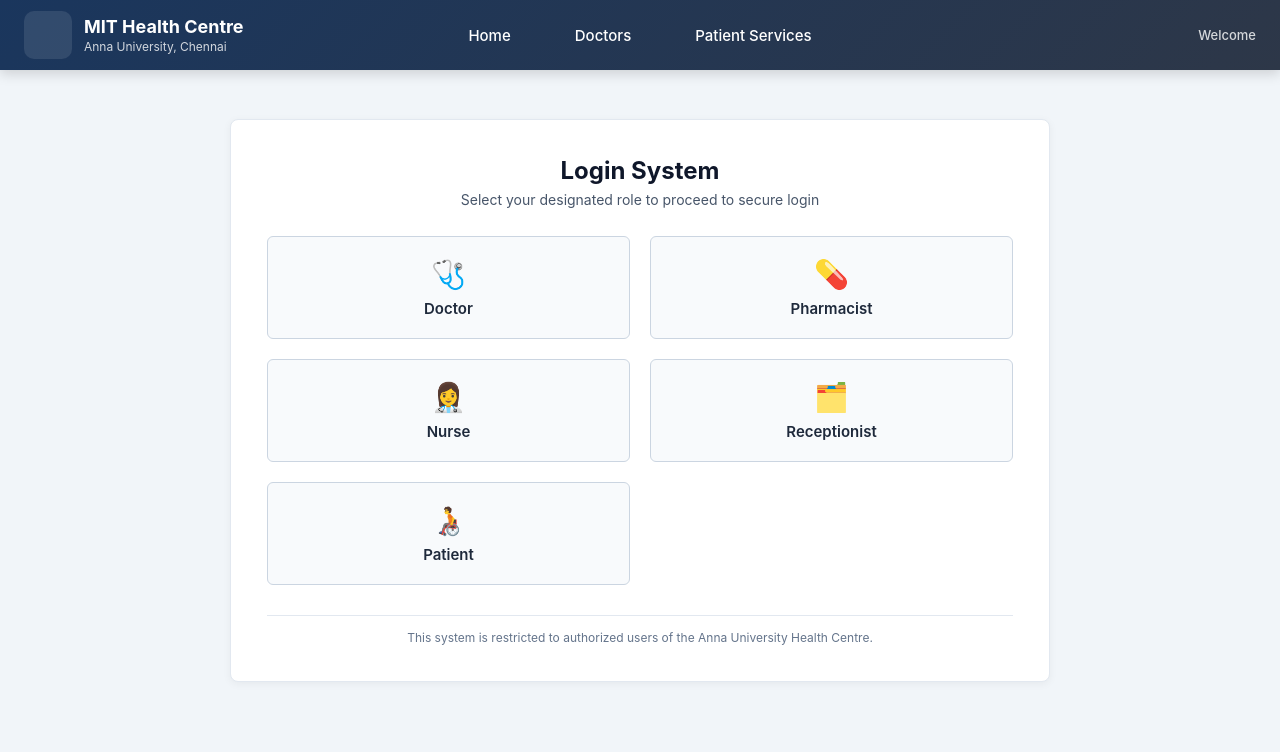
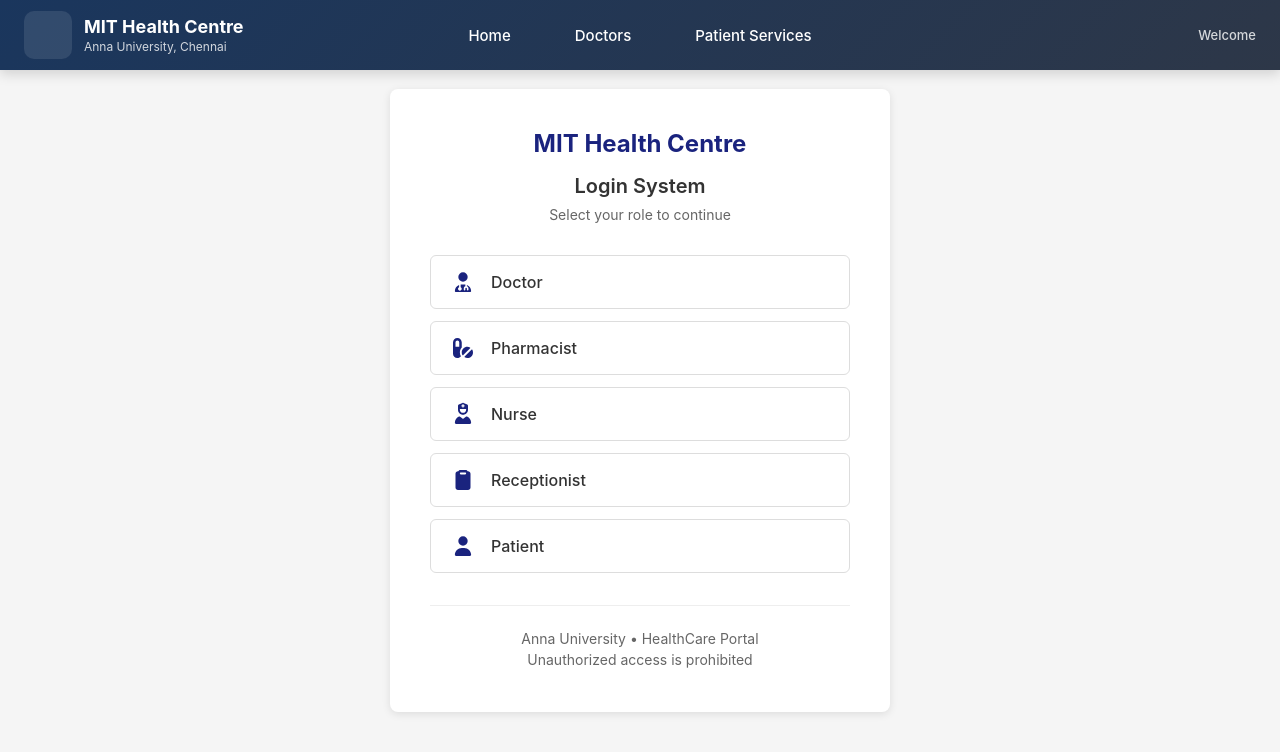
Before and after one commit to UdhyaKumarKMIT/AU-Healthcare-Centre, a React (Vite) app in the folder Frontend/: page / in a window 1280 px wide. Shown: the top 752 px of the page. Built offline with nearby package versions, Linux system fonts and the light colour scheme; no server answers.

Commit message:
updated frontend for login

```diff
--- a/Frontend/src/pages/Login/SelectRole.jsx
+++ b/Frontend/src/pages/Login/SelectRole.jsx
@@ -2,13 +2,21 @@
 import { useNavigate } from 'react-router-dom';
 import Header from '../../components/Header/Header';
 import styles from './SelectRole.module.css';
+import { FontAwesomeIcon } from '@fortawesome/react-fontawesome';
+import {
+  faUserMd,
+  faPills,
+  faUserNurse,
+  faClipboard,
+  faUser
+} from '@fortawesome/free-solid-svg-icons';
 
 const roles = [
-  { label: 'Doctor', path: '/login/doctor', icon: '🩺' },
-  { label: 'Pharmacist', path: '/login/pharmacist', icon: '💊' },
-  { label: 'Nurse', path: '/login/nurse', icon: '👩‍⚕️' },
-  { label: 'Receptionist', path: '/login/receptionist', icon: '🗂️' },
-  { label: 'Patient', path: '/login/patient', icon: '🧑‍🦽' },
+  { label: 'Doctor', path: '/login/doctor', icon: faUserMd },
+  { label: 'Pharmacist', path: '/login/pharmacist', icon: faPills },
+  { label: 'Nurse', path: '/login/nurse', icon: faUserNurse },
+  { label: 'Receptionist', path: '/login/receptionist', icon: faClipboard },
+  { label: 'Patient', path: '/login/patient', icon: faUser },
 ];
 
 const SelectRole = () => {
@@ -19,54 +27,34 @@
       <Header />
 
       <main className={styles.mainContent}>
-        <section
-          className={styles.container}
-          aria-labelledby="role-selection-title"
-        >
-          {/* Page Header */}
-          <header className={styles.headerSection}>
-            <h1 id="role-selection-title" className={styles.title}>
-              Login System
-            </h1>
-            <p className={styles.subtitle}>
-              Select your designated role to proceed to secure login
-            </p>
+        <div className={styles.loginCard}>
+          <header className={styles.loginHeader}>
+            <h1 className={styles.logo}>MIT Health Centre</h1>
+            <h2 className={styles.title}>Login System</h2>
+            <p className={styles.subtitle}>Select your role to continue</p>
           </header>
 
-          {/* Role Navigation */}
-          <nav
-            className={styles.roleGrid}
-            aria-label="User role selection"
-          >
+          <div className={styles.roleList}>
             {roles.map((role) => (
               <button
                 key={role.label}
                 type="button"
-                className={styles.roleCard}
+                className={styles.roleButton}
                 onClick={() => navigate(role.path)}
-                aria-label={`Proceed to ${role.label} login`}
               >
-                <span
-                  className={styles.roleIcon}
-                  aria-hidden="true"
-                >
-                  {role.icon}
-                </span>
-                <span className={styles.roleLabel}>
-                  {role.label}
-                </span>
+                <FontAwesomeIcon icon={role.icon} className={styles.roleIcon} />
+                <span className={styles.roleLabel}>{role.label}</span>
               </button>
             ))}
-          </nav>
+          </div>
 
-          {/* Footer Note */}
-          <footer className={styles.footerNote}>
-            <p>
-              This system is restricted to authorized users of
-              the Anna University Health Centre.
+          <footer className={styles.footer}>
+            <p>Anna University • HealthCare Portal</p>
+            <p className={styles.footerNote}>
+              Unauthorized access is prohibited
             </p>
           </footer>
-        </section>
+        </div>
       </main>
     </div>
   );
--- a/Frontend/src/pages/Login/SelectRole.module.css
+++ b/Frontend/src/pages/Login/SelectRole.module.css
@@ -1,7 +1,8 @@
-/* Page Layout */
+/* SelectRole.module.css */
+
 .dashboard {
   min-height: 100vh;
-  background-color: #f1f5f9;
+  background: #f5f5f5;
   display: flex;
   flex-direction: column;
 }
@@ -9,111 +10,111 @@
 .mainContent {
   flex: 1;
   display: flex;
+  align-items: center;
   justify-content: center;
-  align-items: center;
   padding: 40px 20px;
 }
 
-/* Card Container */
-.container {
+.loginCard {
+  background: white;
+  border-radius: 8px;
+  box-shadow: 0 2px 8px rgba(0, 0, 0, 0.1);
+  padding: 40px;
   width: 100%;
-  max-width: 820px;
-  background-color: #ffffff;
-  border: 1px solid #e2e8f0;
-  border-radius: 8px;
-  padding: 36px;
-  box-shadow: 0 2px 8px rgba(0, 0, 0, 0.05);
+  max-width: 500px;
 }
 
-/* Header Section */
-.headerSection {
+.loginHeader {
   text-align: center;
-  margin-bottom: 28px;
+  margin-bottom: 32px;
+}
+
+.logo {
+  font-size: 24px;
+  font-weight: 700;
+  color: #1a237e;
+  margin: 0 0 16px 0;
 }
 
 .title {
-  font-size: 24px;
-  font-weight: 700;
-  color: #0f172a;
+  font-size: 20px;
+  font-weight: 600;
+  color: #333;
+  margin: 0 0 8px 0;
 }
 
 .subtitle {
-  margin-top: 6px;
   font-size: 14px;
-  color: #475569;
+  color: #666;
+  margin: 0;
 }
 
-/* Role Grid */
-.roleGrid {
-  display: grid;
-  grid-template-columns: repeat(2, 1fr);
-  gap: 20px;
+.roleList {
+  display: flex;
+  flex-direction: column;
+  gap: 12px;
+  margin-bottom: 32px;
 }
 
-/* Role Card Button */
-.roleCard {
-  background-color: #f8fafc;
-  border: 1px solid #cbd5e1;
+.roleButton {
+  display: flex;
+  align-items: center;
+  gap: 16px;
+  padding: 16px 20px;
+  background: white;
+  border: 1px solid #ddd;
   border-radius: 6px;
-  padding: 20px 12px;
   cursor: pointer;
-  text-align: center;
-  transition: background-color 0.2s ease, border-color 0.2s ease;
-  display: flex;
-  flex-direction: column;
-  align-items: center;
+  transition: all 0.2s;
+  width: 100%;
+  text-align: left;
 }
 
-.roleCard:hover,
-.roleCard:focus-visible {
-  background-color: #eff6ff;
-  border-color: #2563eb;
+.roleButton:hover {
+  background: #f9f9f9;
+  border-color: #1a237e;
 }
 
-.roleCard:active {
-  background-color: #dbeafe;
+.roleIcon {
+  font-size: 20px;
+  color: #1a237e;
+  width: 24px;
+  text-align: center;
 }
 
-/* Role Icon */
-.roleIcon {
-  font-size: 28px;
-  margin-bottom: 8px;
+.roleLabel {
+  font-size: 16px;
+  font-weight: 500;
+  color: #333;
 }
 
-/* Role Label */
-.roleLabel {
-  font-size: 15px;
-  font-weight: 600;
-  color: #1e293b;
+.footer {
+  text-align: center;
+  padding-top: 24px;
+  border-top: 1px solid #eee;
 }
 
-/* Footer Note */
-.footerNote {
-  margin-top: 30px;
-  text-align: center;
-  font-size: 12px;
-  color: #64748b;
-  border-top: 1px solid #e2e8f0;
-  padding-top: 14px;
+.footer p {
+  margin: 0 0 4px 0;
+  font-size: 14px;
+  color: #666;
 }
 
-/* Accessibility */
-.roleCard:focus-visible {
-  outline: 2px solid #2563eb;
-  outline-offset: 2px;
+.footerNote {
+  font-size: 12px;
+  color: #999;
 }
 
-/* Mobile Optimization */
-@media (max-width: 480px) {
-  .container {
-    padding: 24px;
+@media (max-width: 768px) {
+  .loginCard {
+    padding: 32px 24px;
+  }
+
+  .logo {
+    font-size: 22px;
   }
 
   .title {
-    font-size: 20px;
-  }
-
-  .roleLabel {
-    font-size: 14px;
+    font-size: 18px;
   }
 }
```
Also changed, not shown: Frontend/src/pages/Login/Login.jsx (line endings or trailing spaces).
